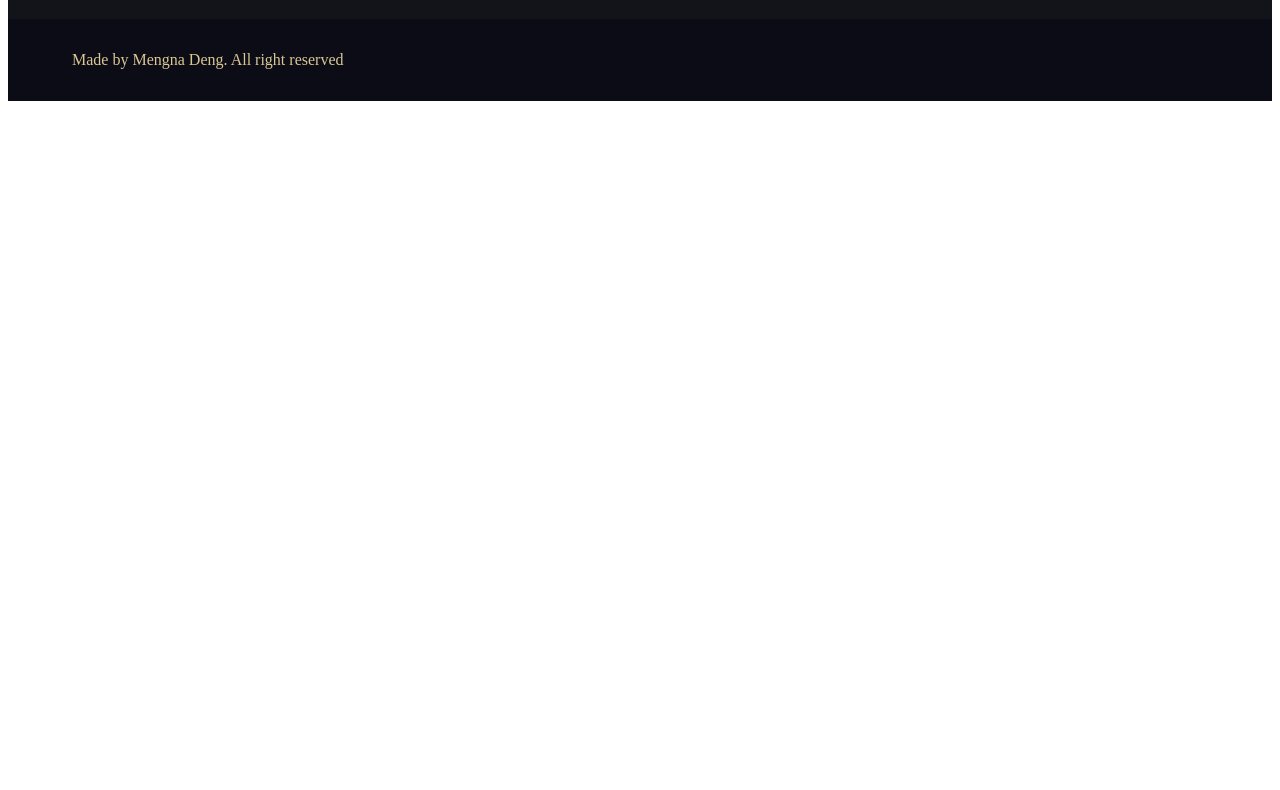
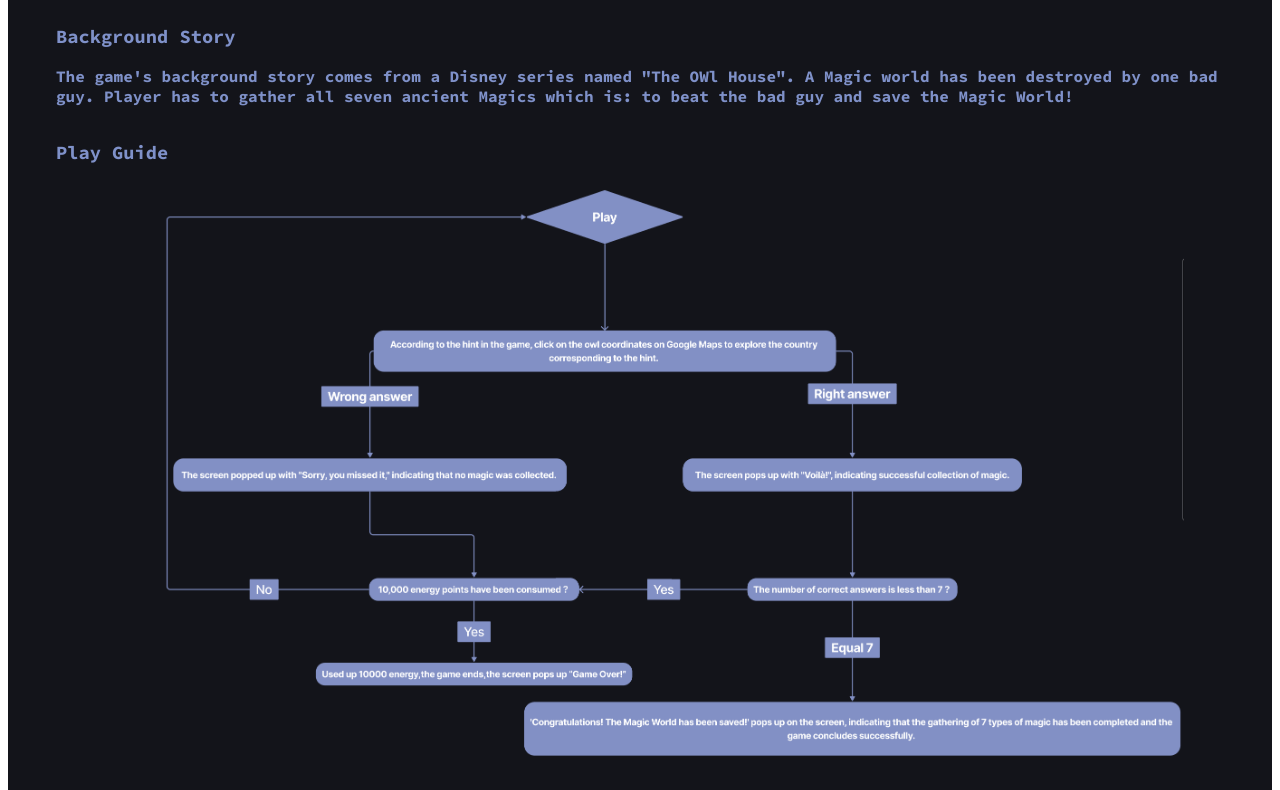
Before and after one commit to Yoohoo-cf/owl_game_frontend, a plain HTML site: page about.html in a window 1280 px wide. Shown: the part 201-991 px from the top of the page. Before the commit the page ends 800 px from the top, so only its background shows below. Drawn offline with Linux system fonts and the light colour scheme.

Commit message:
frontend version

```diff
--- a/about.html
+++ b/about.html
@@ -4,12 +4,17 @@
     <meta charset="UTF-8">
     <meta name="viewport" content="width=device-width, initial-scale=1.0">
     <link rel="stylesheet" href="css/styles.css">
-    <script src="js/about.js" defer></script>
-    <title>(Owl House Magic Collection)/About</title>
+    <title>Owl House Magic Collection Game/About Page</title>
+    <link href="https://fonts.googleapis.com/css2?family=Source+Code+Pro:wght@700&display=swap" rel="stylesheet">
+    <style>
+        body {
+            font-family: 'Source Code Pro', monospace;
+        }
+    </style>
 </head>
 <body>
-    <div class="container">
-         <header class="header">
+    <div class="about_container">
+        <header class="header">
              <img src="/img/logoNew.png" alt="logo" class="logo">
             <nav>
                 <ul>
@@ -19,14 +24,35 @@
                 </ul>
             </nav>
         </header>
-        <main>
+        <main class="about_main">
             <header class="about_header">
                 <h1>About the game</h1>
             </header>
-            <div class="guide"></div>
+            <section class="about_sec background_story">
+                    <h3>Background Story</h3>
+                    <p>The game's background story comes from a Disney series named "The OWl House". A Magic world has been destroyed by one bad guy.
+                        Player has to gather all seven ancient Magics which is:  to beat the bad guy and save the Magic World!
+                    </p>
+            </section>
+            <section class="about_sec guide">
+                    <h3>Play Guide</h3>
+<!--                    <p>After the player log in, the game status has started. Each Player has 10000 Magic Energy to use.-->
+<!--                        On the left side of the Player's board, they can see the seven Magics including Magic Hint(where to find the-->
+<!--                        specific Magic), Player should guess out which country is the hint referring to. When they guessed out the answer, they should-->
+<!--                        click the little cute owl on the right Magic map to fly to their guessed country. If they guess it right, they will collect the-->
+<!--                        according Magic and one Happy Owl Face will jump out and say "Voilà!" to the Player. If they guess the wrong country, their Energy-->
+<!--                        Point will be wasted and the window will alert the Player "Sorry, you missed it". If the Player gathered-->
+<!--                        all seven Magics before the 10000 Energy Points used up, they win the game, the window will give congrats info to the Player-->
+<!--                        'Congrats! The Magic World has been saved!'. Otherwise, the window will alert the Player 'Game Over' with the number of Magics they-->
+<!--                        collected.</p>-->
+                    <figure class="flow">
+                        <img src="img/play-guide.png" alt="play-guide" id="play_flow">
+                        <figcaption></figcaption>
+                    </figure>
+            </section>
         </main>
         <footer class="footer">
-            <p>Made by Mengna Deng. All right reserved</p>
+            <p>&copy; 2023 Mengna Deng. All right reserved</p>
         </footer>
     </div>
     </div>
--- a/css/styles.css
+++ b/css/styles.css
@@ -13,15 +13,16 @@ html，body {
     scroll-behavior: smooth;
 }
 
-.container {
+.container,
+.about_container,
+.contact_container{
     width: 100%;
     background-color: #13141a;
-    /*position: relative;*/
 }
 
 .header, .footer {
     background-color: var(--dark);
-    padding: 1rem 4rem;
+    padding: 1rem 3rem;
 }
 
 .footer {
@@ -68,11 +69,14 @@ li a:hover {
 }
 
 
-main {
-    padding: 1rem 2rem;
+main,
+.about_main
+.contact_main{
+    padding: 1rem 3rem;
     display: flex;
     flex-wrap: wrap;
-    /*position: relative;*/
+    color: var(--light-blue);
+    height: 100%;
 }
 
 #map {
@@ -236,3 +240,31 @@ figcaption {
 .pop_button:hover {
     background-color: var(--yellow);
 }
+
+/*.about_header {*/
+/*    text-align: center;*/
+/*}*/
+.about_sec h3 {
+    width: 100%;
+    display: flex;
+    flex-wrap: wrap;
+}
+
+.flow {
+    height: auto;
+}
+
+#play_flow {
+    width: 100%;
+    height: 100%;
+}
+
+.contact_main address {
+    width: 100%;
+    font-size: 14px;
+}
+
+/*.contact_main address > a {*/
+/*    color: */
+/*    font-weight: bold;*/
+/*}*/
--- a/js/main.js
+++ b/js/main.js
@@ -58,12 +58,12 @@ function checkMagics(meets_magics){
   }
 }
 
-// Check if game is over
+// Check Game Over
 function checkGameOver(budget){
   if (budget <= 0) {
       alert(`Game Over! ${globalMagics.length} magics collected`);
       return false;
-  } else if (budget > 0 && globalMagics.length === 7) {
+  } else if ( globalMagics.length === 7) {
       alert('Congrats! The Magic World has been saved!');
       return false;
   }
```
Also changed, not shown: contact.html (+19 -6 lines), index.html (+1 -1 lines), img/play-guide.png (added).
